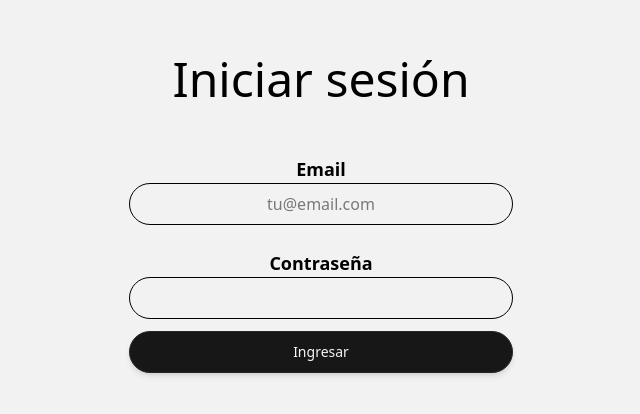
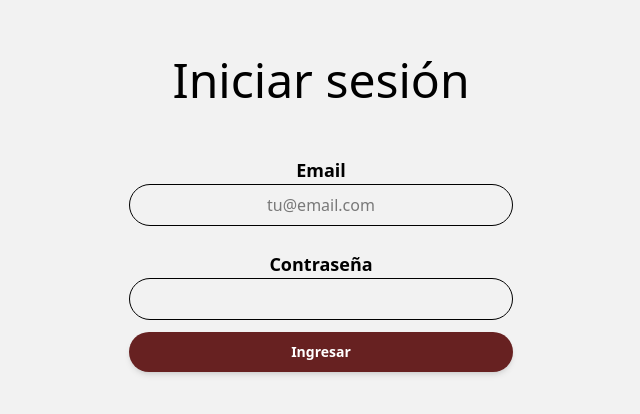
Before and after one commit to FValentino/lexora-front, a Next.js app: page /login in a window 1280 px wide. Shown: the part 166-580 px from the top of the page, without its empty margins (319-959 px from the left). Built offline with nearby package versions, Linux system fonts and the light colour scheme.

Commit message:
style: apply accent color to button

```diff
--- a/src/components/ui/Button.tsx
+++ b/src/components/ui/Button.tsx
@@ -16,7 +16,7 @@ export default function Button({
 			type={type}
 			disabled={disabled}
 			onClick={onClick}
-			className="inline-flex items-center justify-center px-6 py-2.5 rounded-full text-sm font-medium text-neutral-100 bg-neutral-900 border border-neutral-800 shadow-md transition-all duration-200 ease-out hover:bg-neutral-800 hover:border-neutral-700 hover:-translate-y-0.5 active:translate-y-0 hover:cursor-pointer disabled:opacity-50 disabled:pointer-events-none"
+			className="inline-flex items-center justify-center px-6 py-2.5 rounded-full text-sm font-semibold text-white bg-accent shadow-md transition-all duration-200 ease-out hover:bg-accent-dark hover:-translate-y-0.5 active:translate-y-0 hover:cursor-pointer disabled:opacity-50 disabled:pointer-events-none focus-visible:outline-none focus-visible:ring-2 focus-visible:ring-primary-mid focus-visible:ring-offset-2"
 		>
 			{children}
 		</button>
```
